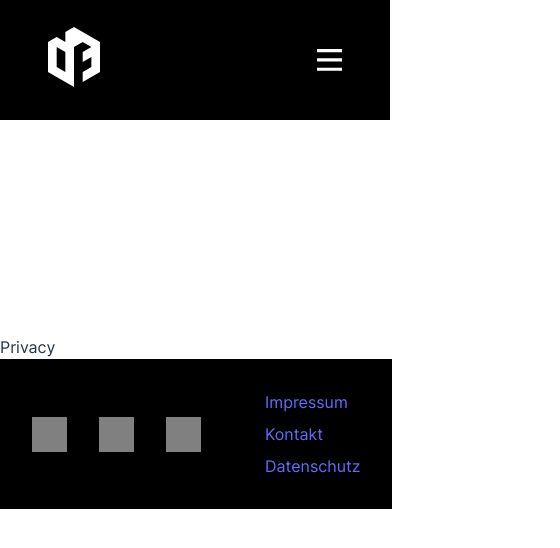
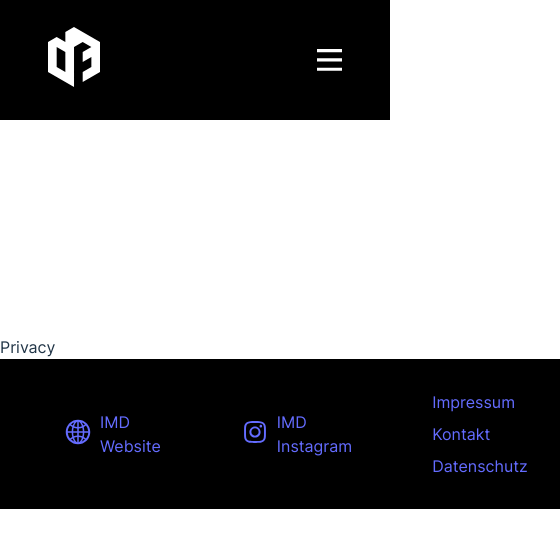
Before and after one commit to IF2023/IF2023, a React (Vite) app in the folder IF2023_Website/: page /datenschutz in a window 390 px wide. Shown: the top 548 px of the page, 560 px wide, since content can reach past the window. Built offline with nearby package versions, Linux system fonts and the light colour scheme.

Commit message:
social links with icons
hover effects and responsiveness for socials are still missing

```diff
--- a/IF2023_Website/package.json
+++ b/IF2023_Website/package.json
@@ -13,6 +13,7 @@
     "framer-motion": "^10.11.2",
     "react": "^18.2.0",
     "react-dom": "^18.2.0",
+    "react-icons": "^4.9.0",
     "react-router-dom": "^6.9.0",
     "sass": "^1.61.0"
   },
--- a/IF2023_Website/src/components/Footer/Footer.jsx
+++ b/IF2023_Website/src/components/Footer/Footer.jsx
@@ -1,21 +1,30 @@
-import styles from "./Footer.module.scss"
+import styles from "./Footer.module.scss";
+import { AiOutlineInstagram, AiOutlineGlobal } from "react-icons/ai";
 
 const Footer = () => {
-  return <footer className={styles.footer}>
+  return (
+    <footer className={styles.footer}>
       <div className={styles.socials}>
-      {/* <img src="" alt="" />
-      <img src="" alt="" />
-      <img src="" alt="" /> */}
-      <div></div>
-      <div></div>
-      <div></div>
+        <a href="https://imd.mediencampus.h-da.de/">
+          <div className={styles.icon}>
+            <AiOutlineGlobal />
+          </div>
+          <p>IMD Website</p>
+        </a>
+        <a href="https://www.instagram.com/interactivemediadesign.hda/">
+          <div className={styles.icon}>
+            <AiOutlineInstagram />
+          </div>
+          <p>IMD Instagram</p>
+        </a>
       </div>
       <div className={styles.pages}>
         <a href="/impressum">Impressum</a>
         <a href="/kontakt">Kontakt</a>
         <a href="/datenschutz">Datenschutz</a>
       </div>
-  </footer>;
+    </footer>
+  );
 };
 
 export default Footer;
--- a/IF2023_Website/src/components/Footer/Footer.module.scss
+++ b/IF2023_Website/src/components/Footer/Footer.module.scss
@@ -18,11 +18,17 @@ a {
   margin: 0 2rem;
   display: flex;
 }
-.socials div {
-  height: 35px;
-  width: 35px;
-  background-color: gray;
+.socials a {
+  height: 100%;
+  display: flex;
+  align-items: center;
+  justify-content: center;
   margin: 0 2rem;
+}
+.socials a .icon {
+  transform: translateY(2px);
+  font-size: 28px;
+  margin-right: 0.5rem;
 }
 
 .pages {
@@ -49,8 +55,6 @@ a {
   }
 }
 @media screen and (max-width: 625px) {
-
-
   .pages {
     margin: 0 2rem;
     display: flex;
```
Also changed, not shown: 1 other file (tests, documents, lock files or other folders). Lines whose indentation alone changed are shown as unchanged.
